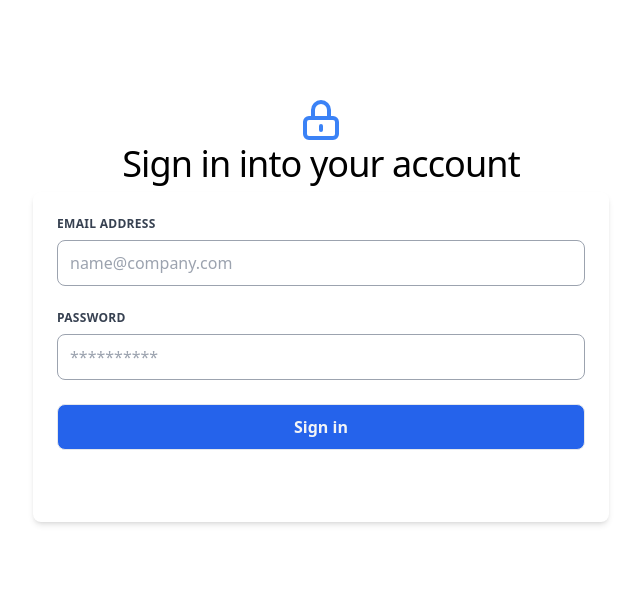
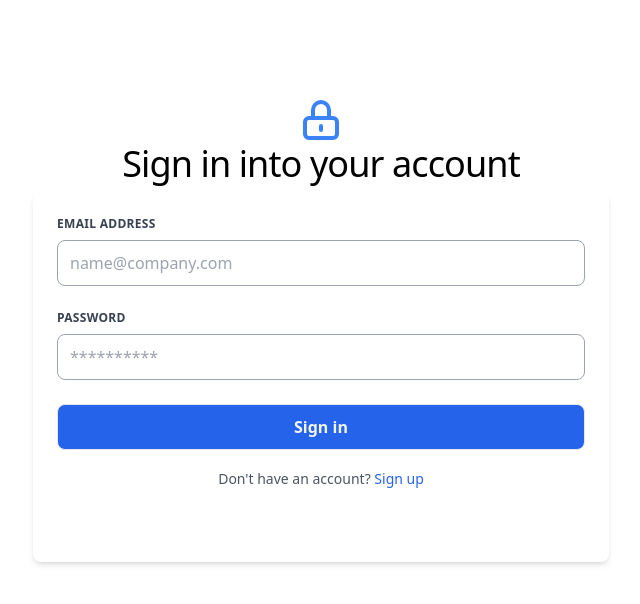
Before and after one commit to hanzilarasool/Summary-Bullets-Fyp, a React (Vite) app in the folder frontend/: page /login in a window 1280 px wide. Shown: the top 604 px of the page, without its empty margins (319-959 px from the left). Built offline with nearby package versions, Linux system fonts and the light colour scheme; a web font is replaced by a local one.

Commit message:
adding /login /singup urls in respective files

```diff
--- a/frontend/src/Pages/Login.jsx
+++ b/frontend/src/Pages/Login.jsx
@@ -1,4 +1,4 @@
-import { useNavigate } from "react-router-dom";
+import { useNavigate,Link } from "react-router-dom";
 import { useState, useEffect } from "react";
 import { useDispatch, useSelector } from "react-redux";
 import {
@@ -129,6 +129,17 @@
               >
                 Sign in
               </button>
+              <div className="text-center mt-4">
+                <span className="text-gray-600 text-sm">
+                  Don&apos;t have an account?{" "}
+                  <Link
+                    to="/signup"
+                    className="text-blue-600 hover:underline font-medium"
+                  >
+                    Sign up
+                  </Link>
+                </span>
+              </div>
             </div>
           </div>
         </form>
--- a/frontend/src/Pages/Signup.jsx
+++ b/frontend/src/Pages/Signup.jsx
@@ -1,5 +1,5 @@
 import { useState } from "react";
-import { useNavigate } from "react-router-dom";
+import { useNavigate,Link } from "react-router-dom";
 import { FaEye, FaEyeSlash } from "react-icons/fa";
 import config from "../config";
 
@@ -146,6 +146,17 @@
               >
                 Sign up
               </button>
+              <div className="text-center mt-2">
+                <span className="text-gray-600 text-sm">
+                  Already have an account?{" "}
+                  <Link
+                    to="/login"
+                    className="text-green-600 hover:underline font-semibold"
+                  >
+                    Login
+                  </Link>
+                </span>
+              </div>
             </div>
           </div>
         </form>
```
